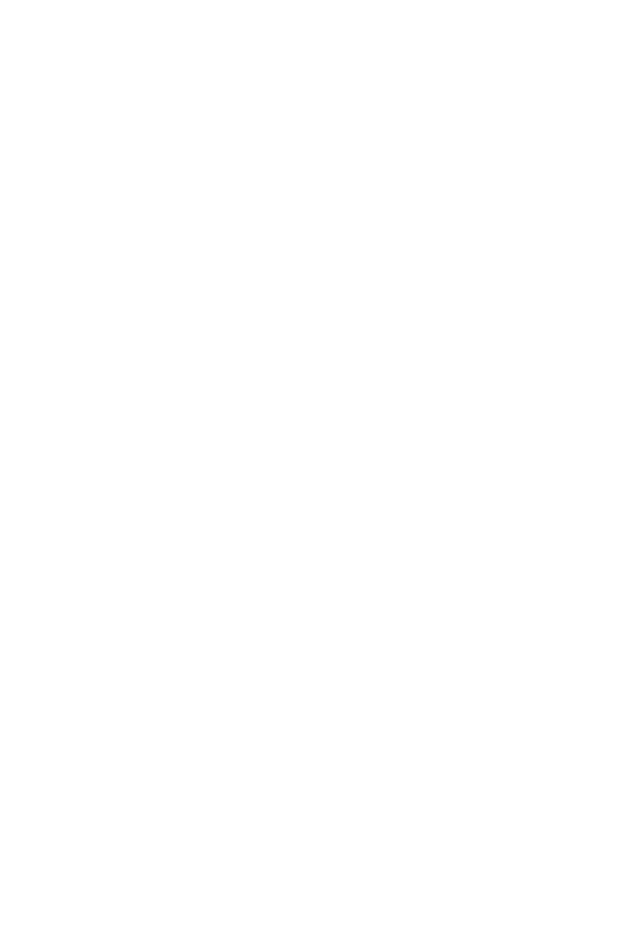
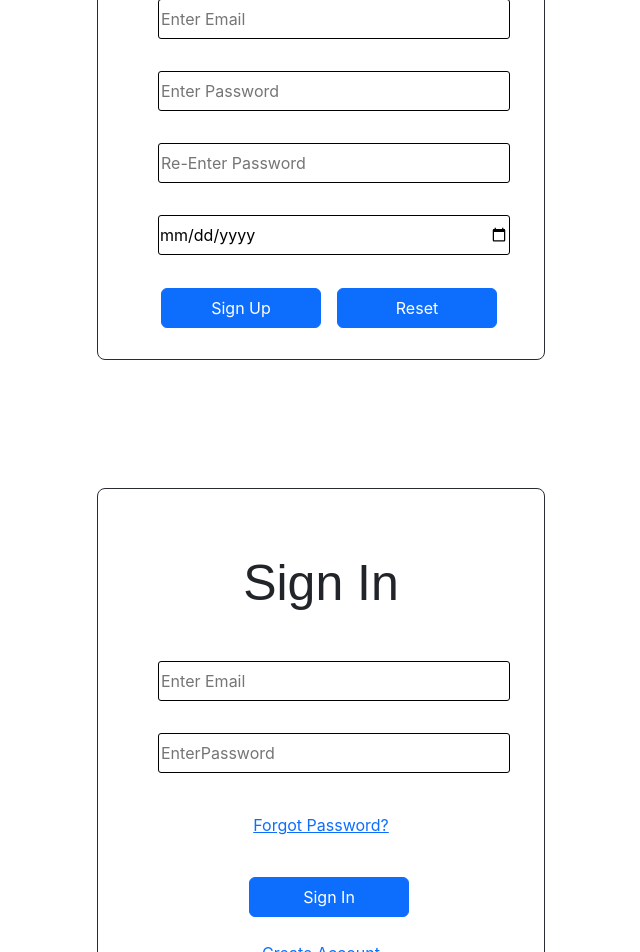
Before and after one commit to 07suryansh/Sign-in-Sign-up, a React (Create React App) app: page /Signin/Signup in a window 1280 px wide. Before the commit this address had no page. Shown: the part 360-1312 px from the top of the page, without its empty margins (319-959 px from the left). Before the commit the page ends 800 px from the top, so only its background shows below. Built offline with nearby package versions, Linux system fonts and the light colour scheme.

Commit message:
Reduced components

```diff
--- a/src/App.js
+++ b/src/App.js
@@ -1,9 +1,7 @@
-import {BrowserRouter, Route, Router, Routes, useNavigate } from "react-router-dom";
+import {BrowserRouter, Route, Routes } from "react-router-dom";
 import "./App.css";
-import Signedin from "./Components/Signedin";
 import Signin from "./Components/Signin";
 import Signup from "./Components/Signup";
-import Welcome from "./Components/Welcome";
 
 function App() {
 
@@ -11,21 +9,13 @@
 
     <>
        <BrowserRouter>
-
       <Routes>
         <Route path="/Signup" element={<Signup/>}/>
-        <Route path="/Signin" element={<Signin/>}/>
-        <Route path="/Welcome" element={<Welcome/>}/>
-        <Route path="/Signedin" element={<Signedin/>}/>
+        <Route path="/Signin/Signup" element={<Signup/>}/>
       </Routes>
 
-
-
+      <Signin/>
       </BrowserRouter>
-    {/* <Welcome/> */}
-    <Signin/>
-    {/* <Signup/> */}
-    {/* <SignedIn/> */}
     </>
   );
 }
--- a/src/Components/SIgnin.js
+++ b/src/Components/SIgnin.js
@@ -3,8 +3,6 @@
 
 
 export default function Signin() {
-
-  let navigate = useNavigate();
 
   return (
 
@@ -13,15 +11,15 @@
         <h1 className="heading1">Sign In</h1>
         <form action=""  >
     <div className="input1">
-      <input className="email" type="text" name="email" id="email" placeholder="Enter Email" required/>
+      <input className="email" type="email" name="email" id="email" placeholder="Enter Email" required/>
     </div>
     <div className="input2">
       <input className="password" type="password" name="password" id="password" placeholder="EnterPassword" required/>
     </div>
     <div className="forgot">
-    <a href="#">Forgot Password?</a>
+    <a href="">Forgot Password?</a>
     </div>
-    <button type="submit" onClick={()=>navigate("Signedin")} className="btn btn-primary">Sign In</button>
+    <button type="submit"  className="btn btn-primary">Sign In</button>
     <div className="forgot">
     <Link to="/Signup">Create Account</Link>
     </div>
--- a/src/Components/SignedIn.js
+++ b/src/Components/SignedIn.js
@@ -1,6 +1,9 @@
 import React from 'react'
+import { useNavigate } from 'react-router-dom';
+export default function Signedin() {
 
-export default function Signedin() {
+  let navigate = useNavigate();
+
   return (
     <div className="wel">
         <h1 className="display-1">Successfully Signed In</h1>
--- a/src/Components/Signup.js
+++ b/src/Components/Signup.js
@@ -12,7 +12,7 @@
             <input className='name' type="text" name="name" id="" placeholder='Enter your name' required/>
         </div>
     <div className="input1">
-      <input className="email" type="text" name="email" id="email" placeholder="Enter Email" required/>
+      <input className="email" type="email" name="email" id="email" placeholder="Enter Email" required/>
     </div>
     <div className="input2">
       <input className="password" type="password" name="password" id="password" placeholder="Enter Password" required/>
@@ -21,7 +21,7 @@
       <input className="password" type="password" name="password" id="password" placeholder="Re-Enter Password" required/>
     </div>
    <div className="dob1">
-    <input className='dob' type="date" name="" id="" required />
+    <input className='dob' type="date" name="" id="" placeholder="Enter date of birth" required  />
    </div>
     <button  type="submit" className="btn btn-primary">Sign Up</button>
     <button type="reset" className="btn btn-primary">Reset</button>
--- a/src/Components/Welcome.js
+++ b/src/Components/Welcome.js
@@ -1,11 +1,15 @@
 import React from 'react'
+import {BrowserRouter,Routes,Route,Link,useNavigate, Router} from 'react-router-dom'
 
 export default function Welcome() {
+
+  let navigate = useNavigate();
+
   return (
     <div className="wel">
         <h1 className="display-1">Welcome</h1>
         <hr className="border border-primary border-3 opacity-75"></hr>
-        <button type="submit" className="btn btn-primary">Let's Start</button>
+        <button type="submit"onClick={()=>navigate("Signin")} className="btn btn-primary">Let's Start</button>
     </div>
   )
 }
```
